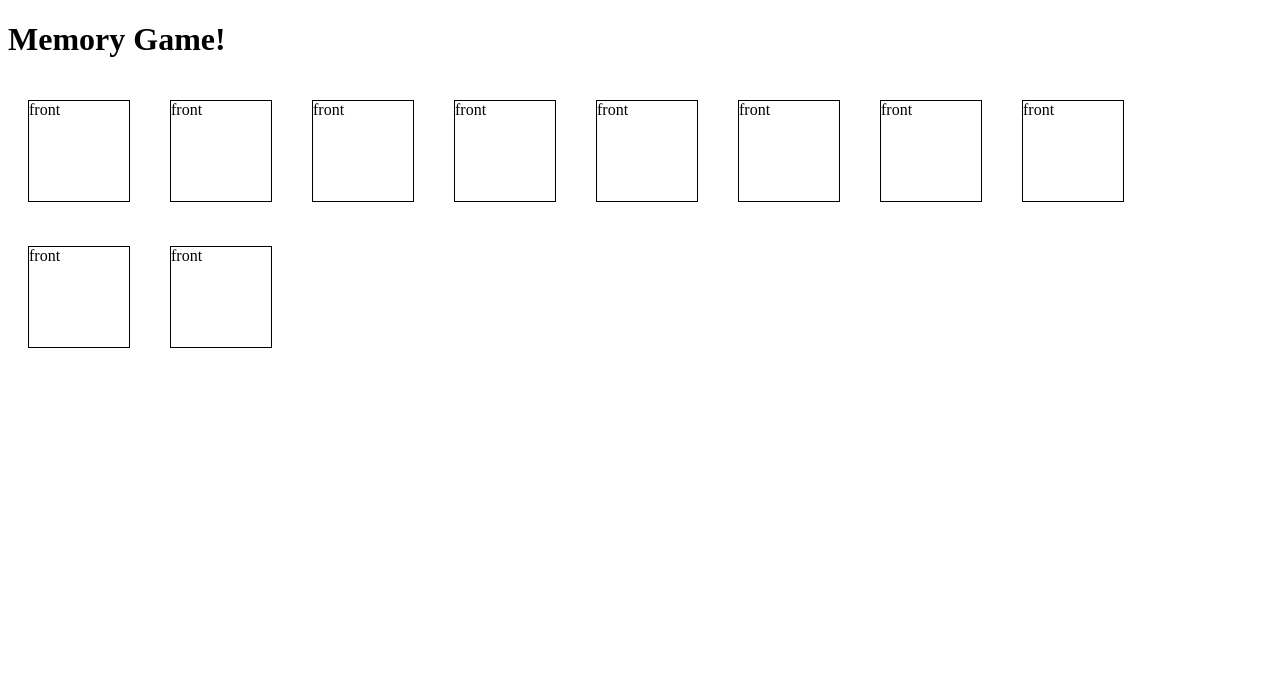
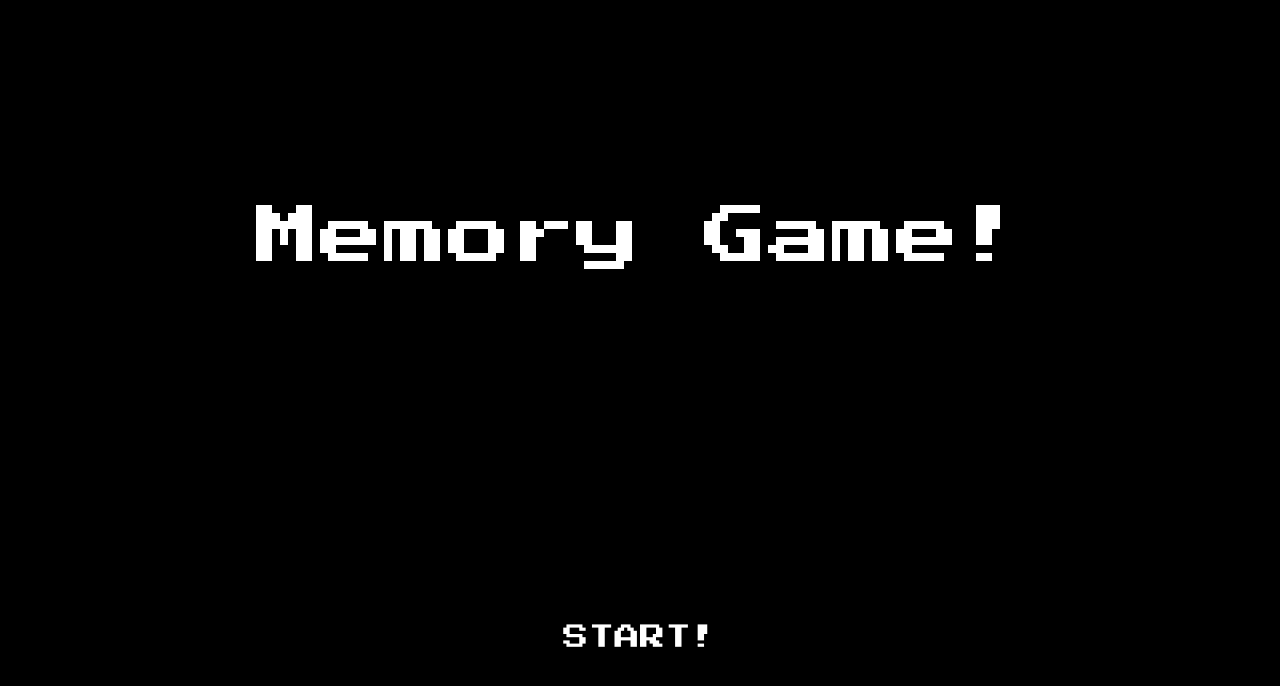
Before and after one commit to jjin286/memory-game, a plain HTML site: page demo/index.html in a window 1280 px wide. Drawn offline with Linux system fonts and the light colour scheme.

Commit message:
added start menu and button

```diff
--- a/demo/index.html
+++ b/demo/index.html
@@ -4,11 +4,17 @@
   <meta charset="UTF-8"/>
   <title>Memory Game!</title>
   <link rel="stylesheet" href="memory-game.css"/>
+  <link rel="preconnect" href="https://fonts.googleapis.com">
+  <link rel="preconnect" href="https://fonts.gstatic.com" crossorigin>
+  <link href="https://fonts.googleapis.com/css2?family=Press+Start+2P&display=swap" rel="stylesheet">
 </head>
 <body>
 
 <h1>Memory Game!</h1>
-
+<div class="start ">
+ <p class="title">Memory Game!</p>
+ <div class="begin-button">START!</div>
+</div>
 <div id="game"></div>
 
 <script src="memory-game.js"></script>
--- a/demo/memory-game.css
+++ b/demo/memory-game.css
@@ -1,5 +1,46 @@
 /* you can add to or change this. */
+/* Start */
+.start{
+  position: absolute;
+  display: grid;
+  flex-wrap: wrap;
+  justify-content: center;
+  align-items: center;
+  top: 0;
+  left: 0;
+  width: 100vw;
+  height: 100vh;
+  background-color: black;
+  z-index: 5;
+  overflow: hidden;
+  font-family: 'Press Start 2P', cursive;
+  color: white;
+}
 
+.hide{
+  display: none;
+}
+
+.title{
+  font-size: 5vw;
+  cursor: default;
+}
+
+.begin-button{
+  display: flex;
+  justify-content: center;
+  align-items: start;
+  font-size: 2vw;
+  margin: 0 20vw 0 20vw;
+  padding: 10px;
+  cursor: pointer;
+}
+
+.begin-button:hover{
+  color: lightgreen;
+}
+
+/* Game */
 .card {
   position: relative;
   border: 1px solid black;
--- a/demo/memory-game.js
+++ b/demo/memory-game.js
@@ -126,4 +126,21 @@ function handleCardClick(e) {
   console.log("Flipped", flipped);
 }
 
+// Add event listener to start
+function initStart(){
+  let startButton = document.querySelector('.begin-button');
+
+  startButton.addEventListener('click', startGame);
+
+}
+
+// Hide start menu and start game
+function startGame(){
+  let start = document.querySelector('.start');
+  start.classList.add('hide');
+}
+
+initStart();
+
 // 2am - 5
+// 7pm
```
